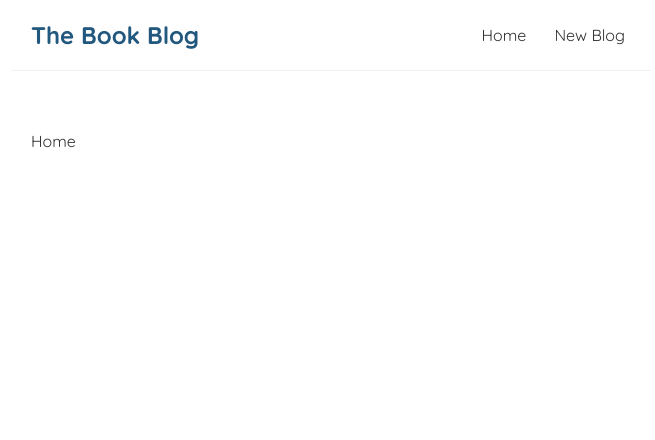
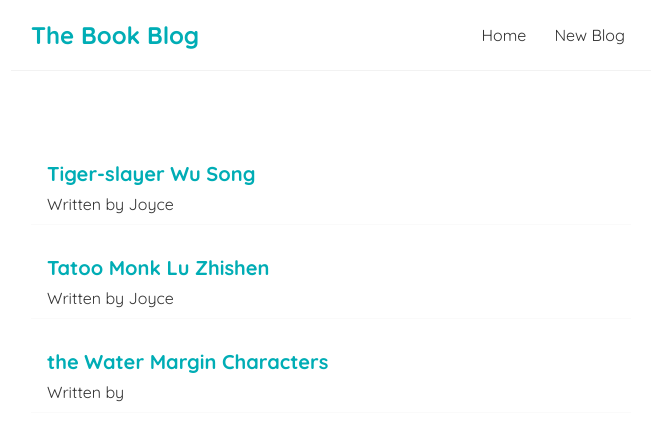
Before and after one commit to joycethh/json-server-blog-project, a React (Create React App) app: page / in a window 1280 px wide. Shown: the top 440 px of the page, without its empty margins (309-964 px from the left). Built offline with nearby package versions, Linux system fonts and the light colour scheme.

Commit message:
create blogsData and use it in home page

```diff
--- a/src/Home.js
+++ b/src/Home.js
@@ -1,5 +1,16 @@
-import React from "react";
+import React, { useState } from "react";
+import { blogsData } from "./blogsData";
 
 export const Home = () => {
-  return <div>Home</div>;
+  const [blogs, setBlogs] = useState(blogsData);
+  return (
+    <div className="home">
+      {blogs.map((blog) => (
+        <div className="blog-preview" key={blog.id}>
+          <h2>{blog.title}</h2>
+          <p>Written by {blog.author}</p>
+        </div>
+      ))}
+    </div>
+  );
 };
--- /dev/null
+++ b/src/blogsData.js
@@ -0,0 +1,18 @@
+export const blogsData = [
+  {
+    title: "Tiger-slayer Wu Song",
+    body: "Wu Song is a legendary figure from fiction the Water Margin. He is famous for slying tiger with barehands, avenging his brother and then finally become an outlaw.",
+    author: "Joyce",
+    id: 1,
+  },
+  {
+    title: "Tatoo Monk Lu Zhishen",
+    body: "Lu Zhishen is also a lengendary hero from fiction the Water Margin. ",
+    author: "Joyce",
+    id: 2,
+  },
+  {
+    title: "the Water Margin Characters",
+    body: "The 108 Stars of Destiny are at the core of the plot of Water Margin. It inclues 36 Heaveenly stars and 72 Earthly Fiends",
+  },
+];
--- a/src/index.css
+++ b/src/index.css
@@ -1,6 +1,6 @@
 @import url('https://fonts.googleapis.com/css2?family=Quicksand:wght@300;400;500;600;700&display=swap');
 
-
+/* base styles */
 * {
   margin: 0;
   font-family: "Quicksand";
@@ -15,7 +15,7 @@
   border-bottom: 1px solid #f2f2f2;
 }
 .navbar h1 {
-  color: #22577E;
+  color: #00ADB5;
 }
 .navbar .links {
   margin-left: auto;
@@ -26,10 +26,26 @@
   padding: 6px;
 }
 .navbar a:hover {
-  color: #22577E;
+  color:#00ADB5;
 }
 .content {
   max-width: 600px;
   margin: 40px auto;
   padding: 20px;
 }
+
+/* blog previews / list */
+.blog-preview {
+  padding: 10px 16px;
+  margin: 20px 0;
+  border-bottom: 1px solid #fafafa;
+}
+.blog-preview:hover {
+  box-shadow: 1px 3px 5px rgba(0,0,0,0.1);
+}
+
+.blog-preview h2 {
+  font-size: 20px;
+  color: #00ADB5;
+  margin-bottom: 8px;
+}
```
